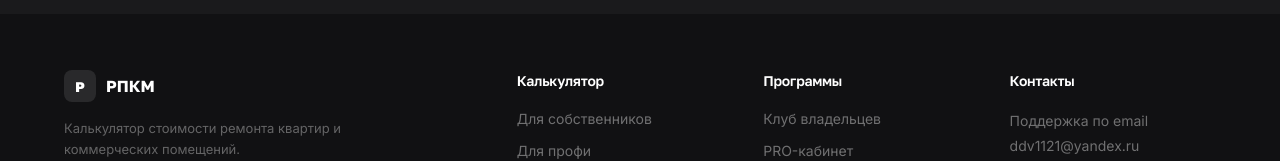
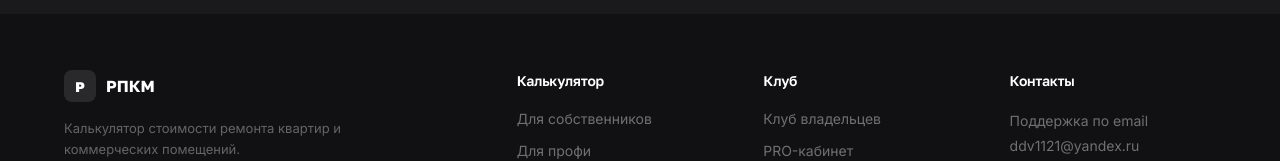
Before and after one commit to ddvsnegDD/remont-calc, a React (Vite) app: page / in a window 1280 px wide. Shown: the part 5334-5495 px from the top of the page. Built offline with nearby package versions, Linux system fonts and the light colour scheme; no server answers.

Commit message:
fix: подвал называет раздел «Клуб»

```diff
--- a/src/components/Layout.jsx
+++ b/src/components/Layout.jsx
@@ -152,7 +152,7 @@ export function Footer() {
             ))}
           </div>
           <div>
-            <h4 className="font-golos" style={{ color: "#fff", fontSize: 14, fontWeight: 600, marginBottom: 16 }}>Программы</h4>
+            <h4 className="font-golos" style={{ color: "#fff", fontSize: 14, fontWeight: 600, marginBottom: 16 }}>Клуб</h4>
             {[{l:"Клуб владельцев", to:"/club"}, {l:"PRO-кабинет", to:"/pro"}].map(({l, to}, i) => (
               <Link key={i} to={to} style={{ display: "block", color: "rgba(255,255,255,0.4)", fontSize: 14, textDecoration: "none", marginBottom: 10, transition: "color 0.3s cubic-bezier(0.16,1,0.3,1), padding-left 0.3s ease" }}
                 onMouseEnter={e => { e.target.style.color = C.terraLight; e.target.style.paddingLeft = "6px"; }}
```
